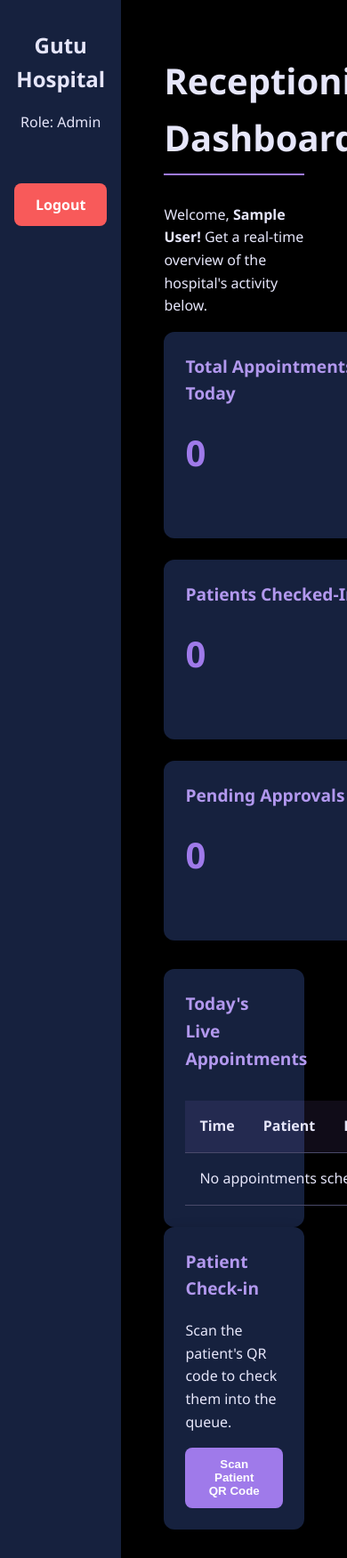
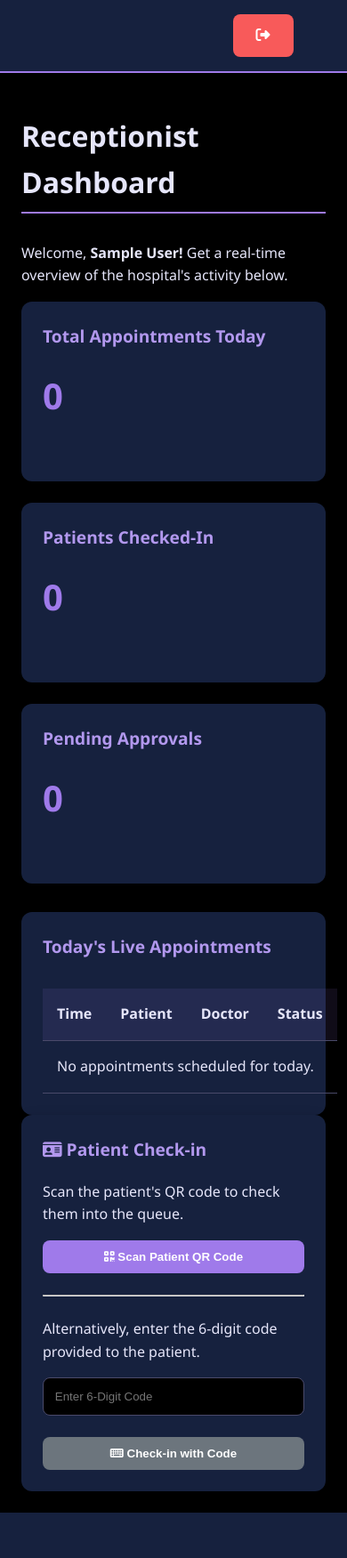
Before and after one commit to couragemad77/lgon, a PHP site: page /receptionist/index.php in a window 390 px wide; the page is wider, and only the part inside the window is pictured. Shown: that part at 89% size. After the commit the page ends 1700 px from the top of that part, so only its background shows below. Run offline with PHP 8.4, Linux system fonts and the light colour scheme; the visitor is signed in with stand-in values (Sample User, id 1); data that the repository does not hold is empty; some libraries are stand-ins or nearby versions.

Commit message:
feat: Implement 6-digit check-in, fix QR scanner, and improve UI
This commit introduces several new features and improvements to the Gutu Hospital management system.

Features:
- Implemented a 6-digit check-in code as an alternative to the QR code.
- The code is generated upon appointment approval and displayed to the patient.
- The receptionist can now check in patients using this code.
- Added a `README.md` file with database setup instructions.

Fixes:
- Fixed the non-functional "Scan QR Code" button by correcting the path to the `html5-qrcode.min.js` library.
- Resized the analytics charts on the receptionist's dashboard to prevent them from overflowing their containers.

Improvements:
- The application is now responsive and mobile-friendly.
- Added Font Awesome icons to the navigation and key buttons to improve UX.
- Added subtle animations and a more futuristic feel to the UI.

```diff
--- a/assets/css/dashboard.css
+++ b/assets/css/dashboard.css
@@ -32,12 +32,18 @@
 }
 
 .sidebar-nav li a {
-    display: block;
+    display: flex;
+    align-items: center;
     color: var(--text-color);
     padding: 1rem;
     border-radius: 8px;
     margin-bottom: 0.5rem;
     transition: background-color 0.3s;
+}
+
+.sidebar-nav li a i {
+    margin-right: 10px;
+    font-size: 1.2rem;
 }
 
 .sidebar-nav li a:hover, .sidebar-nav li a.active {
@@ -213,3 +219,60 @@
 .popup-notification.error {
     background-color: var(--error-color);
 }
+
+/* --- Responsive Design --- */
+@media (max-width: 1024px) {
+    .main-content {
+        padding: 2rem;
+    }
+    .sidebar {
+        width: 220px; /* Slightly smaller sidebar */
+    }
+}
+
+@media (max-width: 768px) {
+    .dashboard-body {
+        flex-direction: column;
+    }
+    .sidebar {
+        width: 100%;
+        height: auto;
+        padding: 1rem;
+        flex-direction: row; /* Nav items side-by-side */
+        justify-content: space-around;
+        align-items: center;
+        border-bottom: 2px solid var(--accent-color);
+    }
+    .sidebar-header {
+        display: none; /* Hide logo on mobile for space */
+    }
+    .sidebar-nav {
+        display: flex; /* Horizontal nav */
+        flex-grow: 1;
+        justify-content: center;
+    }
+    .sidebar-nav li {
+        margin: 0 0.5rem;
+    }
+    .sidebar-nav li a {
+        padding: 0.8rem 1rem;
+    }
+    .sidebar-nav li a span, .logout-btn span {
+        display: none; /* Hide text on mobile nav */
+    }
+    .logout-btn {
+        margin-left: 1rem;
+    }
+    .main-content {
+        padding: 1.5rem;
+    }
+    .main-content h1 {
+        font-size: 2rem;
+    }
+    .kpi-cards {
+        grid-template-columns: 1fr; /* Stack KPI cards */
+    }
+    .dashboard-grid {
+        grid-template-columns: 1fr !important; /* Force single column layout */
+    }
+}
--- a/assets/js/receptionist_dashboard.js
+++ b/assets/js/receptionist_dashboard.js
@@ -80,4 +80,49 @@ document.addEventListener('DOMContentLoaded', function () {
         // handle scan failure, usually better to ignore and keep scanning.
         // console.warn(`Code scan error = ${error}`);
     }
+
+    // --- Handle 6-Digit Code Check-in ---
+    const codeCheckinForm = document.getElementById('code-checkin-form');
+    const codeInput = document.getElementById('checkin-code-input');
+
+    codeCheckinForm.addEventListener('submit', function(e) {
+        e.preventDefault();
+        const code = codeInput.value.trim();
+
+        if (code.length !== 6 || !/^\d{6}$/.test(code)) {
+            resultsDiv.style.display = 'block';
+            resultsDiv.className = 'alert alert-danger';
+            resultsDiv.textContent = 'Please enter a valid 6-digit code.';
+            return;
+        }
+
+        // Use Fetch API to send the code to the backend
+        fetch('/gutu-hospital/backend/appointment_handler.php', {
+            method: 'POST',
+            headers: {
+                'Content-Type': 'application/x-www-form-urlencoded',
+            },
+            body: `action=check_in_patient&checkin_code=${encodeURIComponent(code)}`
+        })
+        .then(response => response.json())
+        .then(data => {
+            resultsDiv.style.display = 'block';
+            resultsDiv.textContent = data.message;
+            if(data.success) {
+                resultsDiv.className = 'alert alert-success';
+                codeInput.value = ''; // Clear input on success
+                setTimeout(() => {
+                    window.location.reload();
+                }, 2000);
+            } else {
+                resultsDiv.className = 'alert alert-danger';
+            }
+        })
+        .catch(error => {
+            console.error('Error:', error);
+            resultsDiv.style.display = 'block';
+            resultsDiv.className = 'alert alert-danger';
+            resultsDiv.textContent = 'An error occurred while checking in.';
+        });
+    });
 });
--- a/receptionist/analytics.php
+++ b/receptionist/analytics.php
@@ -85,6 +85,7 @@ document.addEventListener('DOMContentLoaded', function () {
         },
         options: {
             responsive: true,
+            maintainAspectRatio: false,
             scales: {
                 y: {
                     beginAtZero: true,
@@ -123,6 +124,7 @@ document.addEventListener('DOMContentLoaded', function () {
         },
         options: {
             responsive: true,
+            maintainAspectRatio: false,
             plugins: {
                 legend: {
                     position: 'top',
--- a/receptionist/index.php
+++ b/receptionist/index.php
@@ -112,10 +112,20 @@ $live_appointments = mysqli_fetch_all(mysqli_stmt_get_result($stmt_live), MYSQLI
 
     <!-- QR Scanner Section -->
     <div class="card">
-        <h3>Patient Check-in</h3>
+        <h3><i class="fas fa-id-card"></i> Patient Check-in</h3>
         <p>Scan the patient's QR code to check them into the queue.</p>
-        <button id="scan-qr-btn" class="btn btn-primary" style="width: 100%;">Scan Patient QR Code</button>
-        <div id="qr-reader-results" class="alert" style="display:none;"></div>
+        <button id="scan-qr-btn" class="btn btn-primary" style="width: 100%;"><i class="fas fa-qrcode"></i> Scan Patient QR Code</button>
+
+        <hr style="margin: 1.5rem 0;">
+
+        <p>Alternatively, enter the 6-digit code provided to the patient.</p>
+        <form id="code-checkin-form">
+            <div class="form-group">
+                <input type="text" id="checkin-code-input" class="form-control" placeholder="Enter 6-Digit Code" maxlength="6" required>
+            </div>
+            <button type="submit" class="btn btn-secondary" style="width: 100%;"><i class="fas fa-keyboard"></i> Check-in with Code</button>
+        </form>
+        <div id="qr-reader-results" class="alert" style="display:none; margin-top: 1rem;"></div>
     </div>
 </div>
 
@@ -130,7 +140,7 @@ $live_appointments = mysqli_fetch_all(mysqli_stmt_get_result($stmt_live), MYSQLI
 </div>
 <script src="/gutu-hospital/assets/js/libraries/jquery.min.js"></script>
 <!-- QR Scanner Library -->
-<script src="/gutu-hospital/assets/js/libraries/html5-qrcode.min.js"></script>
+<script src="/gutu-hospital/assets/js/html5-qrcode.min.js"></script>
 
 <!-- Custom JS for this page -->
 <script src="/gutu-hospital/assets/js/receptionist_dashboard.js"></script>
--- a/templates/dashboard_header.php
+++ b/templates/dashboard_header.php
@@ -21,6 +21,8 @@ $userRole = $_SESSION["role"];
     <!-- We link both stylesheets. style.css for variables, dashboard.css for layout -->
     <link rel="stylesheet" href="/gutu-hospital/assets/css/style.css">
     <link rel="stylesheet" href="/gutu-hospital/assets/css/dashboard.css">
+    <!-- Font Awesome for icons -->
+    <link rel="stylesheet" href="https://cdnjs.cloudflare.com/ajax/libs/font-awesome/6.4.0/css/all.min.css">
 </head>
 <body class="dashboard-body">
     <style>
@@ -96,23 +98,23 @@ $userRole = $_SESSION["role"];
         <nav>
             <ul class="sidebar-nav">
                 <?php if ($userRole == 'patient'): ?>
-                    <li><a href="/gutu-hospital/patient/index.php" class="active">Dashboard</a></li>
-                    <li><a href="/gutu-hospital/patient/book-appointment.php">Book Appointment</a></li>
-                    <li><a href="/gutu-hospital/patient/history.php">Appointment History</a></li>
-                    <li><a href="/gutu-hospital/patient/settings.php">Settings</a></li>
+                    <li><a href="/gutu-hospital/patient/index.php" class="active"><i class="fas fa-tachometer-alt fa-fw"></i> <span>Dashboard</span></a></li>
+                    <li><a href="/gutu-hospital/patient/book-appointment.php"><i class="fas fa-calendar-plus fa-fw"></i> <span>Book Appointment</span></a></li>
+                    <li><a href="/gutu-hospital/patient/history.php"><i class="fas fa-history fa-fw"></i> <span>Appointment History</span></a></li>
+                    <li><a href="/gutu-hospital/patient/settings.php"><i class="fas fa-cog fa-fw"></i> <span>Settings</span></a></li>
                 <?php elseif ($userRole == 'doctor'): ?>
-                    <li><a href="/gutu-hospital/doctor/index.php" class="active">Dashboard</a></li>
-                    <li><a href="/gutu-hospital/doctor/schedule.php">My Schedule</a></li>
-                    <li><a href="/gutu-hospital/doctor/settings.php">Settings</a></li>
+                    <li><a href="/gutu-hospital/doctor/index.php" class="active"><i class="fas fa-tachometer-alt fa-fw"></i> <span>Dashboard</span></a></li>
+                    <li><a href="/gutu-hospital/doctor/schedule.php"><i class="fas fa-calendar-alt fa-fw"></i> <span>My Schedule</span></a></li>
+                    <li><a href="/gutu-hospital/doctor/settings.php"><i class="fas fa-cog fa-fw"></i> <span>Settings</span></a></li>
                 <?php elseif ($userRole == 'receptionist'): ?>
-                    <li><a href="/gutu-hospital/receptionist/index.php" class="active">Dashboard</a></li>
-                    <li><a href="/gutu-hospital/receptionist/manage-doctors.php">Manage Doctors</a></li>
-                    <li><a href="/gutu-hospital/receptionist/analytics.php">Analytics</a></li>
-                    <li><a href="/gutu-hospital/receptionist/settings.php">Settings</a></li>
+                    <li><a href="/gutu-hospital/receptionist/index.php" class="active"><i class="fas fa-tachometer-alt fa-fw"></i> <span>Dashboard</span></a></li>
+                    <li><a href="/gutu-hospital/receptionist/manage-doctors.php"><i class="fas fa-user-md fa-fw"></i> <span>Manage Doctors</span></a></li>
+                    <li><a href="/gutu-hospital/receptionist/analytics.php"><i class="fas fa-chart-line fa-fw"></i> <span>Analytics</span></a></li>
+                    <li><a href="/gutu-hospital/receptionist/settings.php"><i class="fas fa-cog fa-fw"></i> <span>Settings</span></a></li>
                 <?php endif; ?>
             </ul>
         </nav>
-        <a href="/gutu-hospital/backend/auth.php?action=logout" class="btn logout-btn">Logout</a>
+        <a href="/gutu-hospital/backend/auth.php?action=logout" class="btn logout-btn"><i class="fas fa-sign-out-alt fa-fw"></i> <span>Logout</span></a>
     </aside>
 
     <main class="main-content">
```
Also changed, not shown: backend/appointment_handler.php (+24 -10 lines), patient/index.php (+19 -7 lines), README.md (added).
